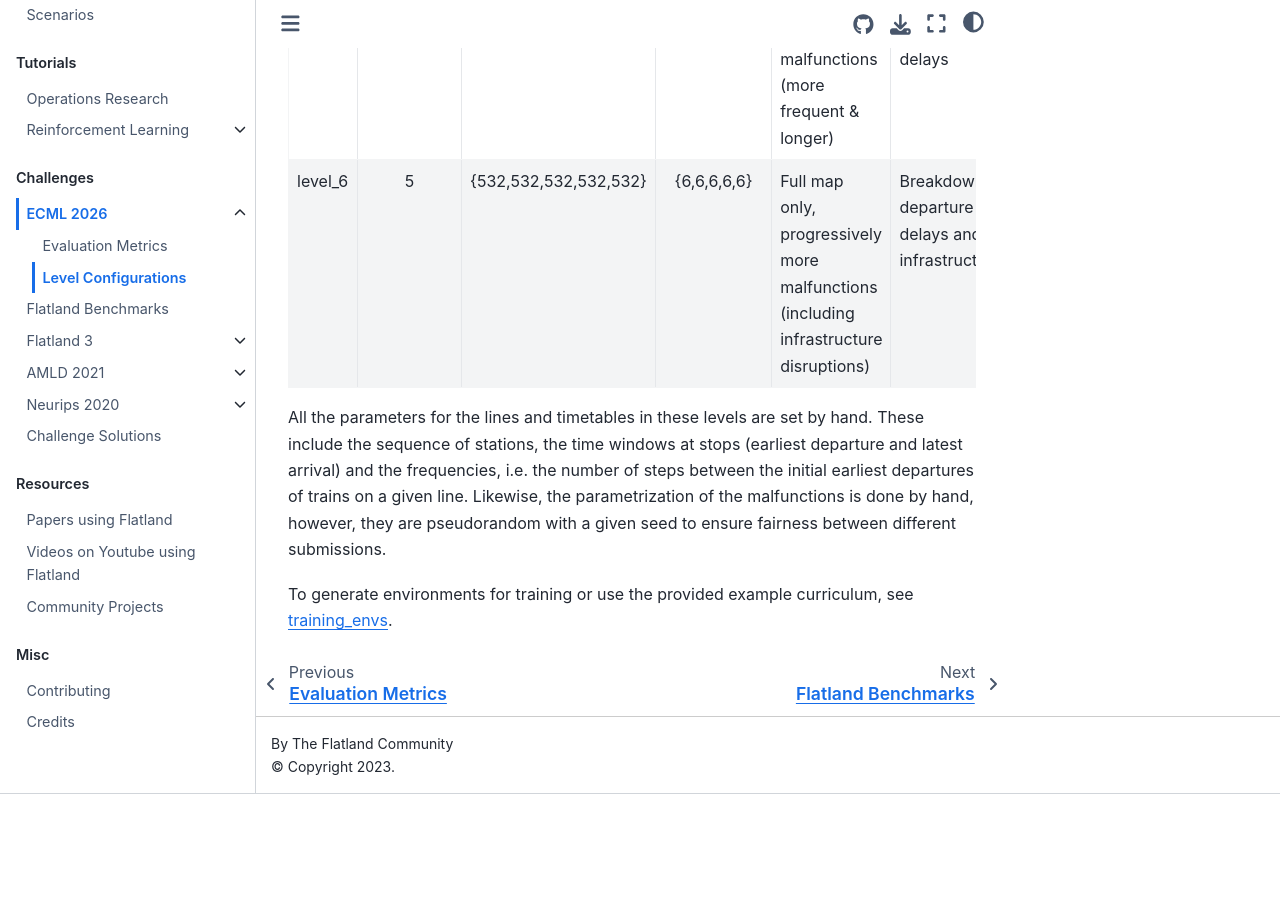
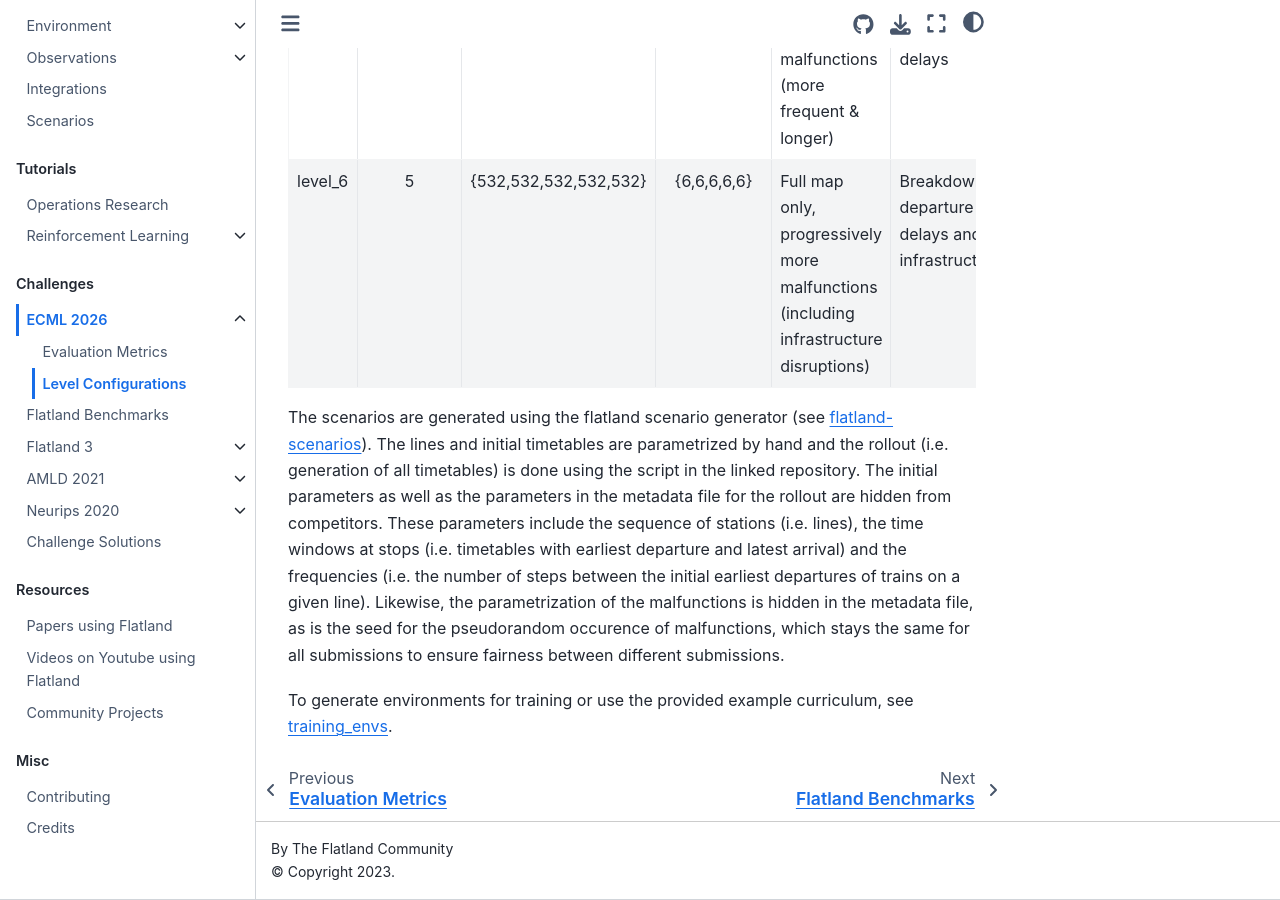
Before and after one commit to flatland-association/flatland-book, a Jupyter Book: the page built from challenges/ecml2026/levelconfig.md, in a window 1280 px wide and 900 px high, scrolled down 993 px. Built offline with Jupyter Book 1.0.4 settings and Sphinx 7.4.7 and the Sphinx Book theme 1.1.4, drawn with Linux system fonts in a browser that asks for light colours; pages that are not in the unit, such as notebooks, are missing from menus; before the commit the page ends 1787 px from its top, so only the background shows below that.

Commit message:
docs: add suggestions from review and elaborate evaluation setup

```diff
--- a/challenges/ecml2026/levelconfig.md
+++ b/challenges/ecml2026/levelconfig.md
@@ -10,8 +10,7 @@
 | level_5 |     5      | {90,125,150,300,532}  |            {3,3,4,6,6}            | Like level 4 but with more severe malfunctions (more frequent & longer)                          | Breakdowns and departure delays                 |
 | level_6 |     5      | {532,532,532,532,532} |            {6,6,6,6,6}            | Full map only, progressively more malfunctions (including infrastructure disruptions)            | Breakdowns, departure delays and infrastructure |
 
-All the parameters for the lines and timetables in these levels are set by hand. These include the sequence of stations, the time windows at stops (earliest
-departure and latest arrival) and the frequencies, i.e. the number of steps between the initial earliest departures of trains on a given line. Likewise, the
-parametrization of the malfunctions is done by hand, however, they are pseudorandom with a given seed to ensure fairness between different submissions.
+The scenarios are generated using the flatland scenario generator (see [flatland-scenarios](https://github.com/flatland-association/flatland-scenarios/tree/main/competitions/competition_2026)). The lines and initial timetables are parametrized by hand and the rollout (i.e. generation of all timetables) is done using the script in the linked repository. The initial parameters as well as the parameters in the metadata file for the rollout are hidden from competitors. These parameters include the sequence of stations (i.e. lines), the time windows at stops (i.e. timetables with earliest departure and latest arrival) and the frequencies (i.e. the number of steps between the initial earliest departures of trains on a given line). Likewise, the
+parametrization of the malfunctions is hidden in the metadata file, as is the seed for the pseudorandom occurence of malfunctions, which stays the same for all submissions to ensure fairness between different submissions.
 
 To generate environments for training or use the provided example curriculum, see [training_envs](training_envs).
```
Also changed, not shown: 1 other file.
